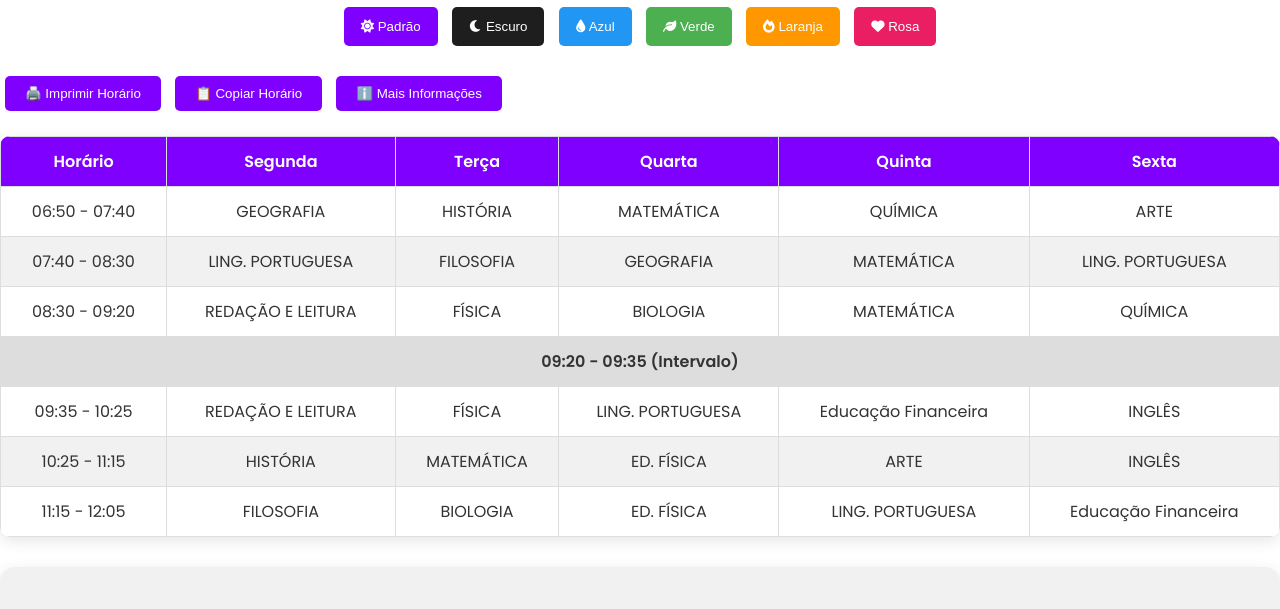
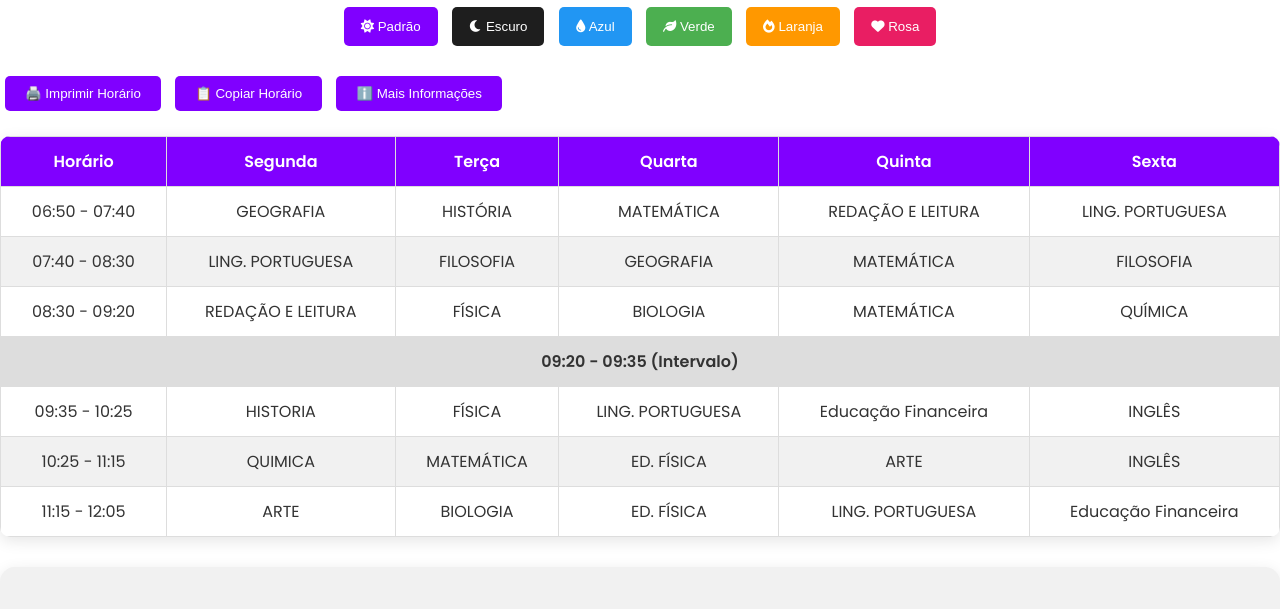
Before and after one commit to guisinnbr/hubsp, a plain HTML site: page index.html in a window 1280 px wide. Shown: the part 169-778 px from the top of the page. Drawn offline with Linux system fonts and the light colour scheme.

Commit message:
Atualização parcial do Horário.
(Ainda falta atualizar a tabela de cadernos por dia).

```diff
--- a/index.html
+++ b/index.html
@@ -69,8 +69,8 @@
                 <td data-materia="GEOGRAFIA">GEOGRAFIA</td>
                 <td data-materia="HISTÓRIA">HISTÓRIA</td>
                 <td data-materia="MATEMÁTICA">MATEMÁTICA</td>
-                <td data-materia="QUÍMICA">QUÍMICA</td>
-                <td data-materia="ARTE">ARTE</td>
+                <td data-materia="REDAÇÃO E LEITURA">REDAÇÃO E LEITURA</td>
+                <td data-materia="LING. PORTUGUESA">LING. PORTUGUESA</td>
             </tr>
             <tr>
                 <td>07:40 - 08:30</td>
@@ -78,7 +78,7 @@
                 <td data-materia="FILOSOFIA">FILOSOFIA</td>
                 <td data-materia="GEOGRAFIA">GEOGRAFIA</td>
                 <td data-materia="MATEMÁTICA">MATEMÁTICA</td>
-                <td data-materia="LING. PORTUGUESA">LING. PORTUGUESA</td>
+                <td data-materia="FILOSOFIA">FILOSOFIA</td>
             </tr>
             <tr>
                 <td>08:30 - 09:20</td>
@@ -93,7 +93,7 @@
             </tr>
             <tr>
                 <td>09:35 - 10:25</td>
-                <td data-materia="REDAÇÃO E LEITURA">REDAÇÃO E LEITURA</td>
+                <td data-materia="HISTORIA">HISTORIA</td>
                 <td data-materia="FÍSICA">FÍSICA</td>
                 <td data-materia="LING. PORTUGUESA">LING. PORTUGUESA</td>
                 <td data-materia="Educação Financeira">Educação Financeira</td>
@@ -101,7 +101,7 @@
             </tr>
             <tr>
                 <td>10:25 - 11:15</td>
-                <td data-materia="HISTÓRIA">HISTÓRIA</td>
+                <td data-materia="QUIMICA">QUIMICA</td>
                 <td data-materia="MATEMÁTICA">MATEMÁTICA</td>
                 <td data-materia="ED. FÍSICA">ED. FÍSICA</td>
                 <td data-materia="ARTE">ARTE</td>
@@ -109,7 +109,7 @@
             </tr>
             <tr>
                 <td>11:15 - 12:05</td>
-                <td data-materia="FILOSOFIA">FILOSOFIA</td>
+                <td data-materia="ARTE">ARTE</td>
                 <td data-materia="BIOLOGIA">BIOLOGIA</td>
                 <td data-materia="ED. FÍSICA">ED. FÍSICA</td>
                 <td data-materia="LING. PORTUGUESA">LING. PORTUGUESA</td>
```
